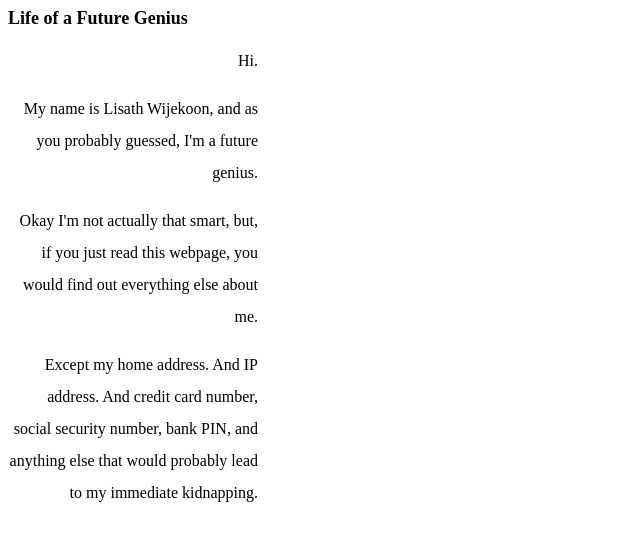
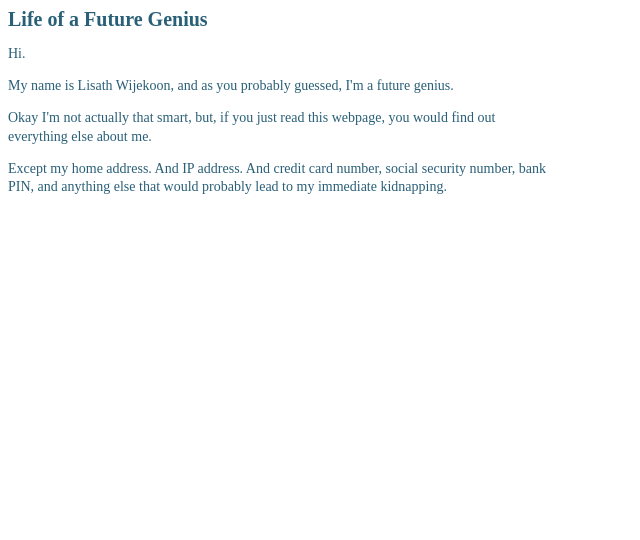
Before and after one commit to LisWije/lisathtestwebsite.github.io, a plain HTML site: page index.html in a window 1280 px wide. Shown: the whole page, without its empty margins (0-640 px from the left). Drawn offline with Linux system fonts and the light colour scheme.

Commit message:
colour change to text in main.css

```diff
--- a/main.css
+++ b/main.css
@@ -1,8 +1,11 @@
 h1 {
-  font-size: 18px;
+  font-size: 20px;
+  color: #295f77;
 }
 p {
-  text-align: right;
-  width: 250px;
-  line-height: 2;
+  color: #295f77;
+  font-size: 14px;
+  text-align: left;
+  width: 540px;
+  line-height: 1.3;
 }
```
